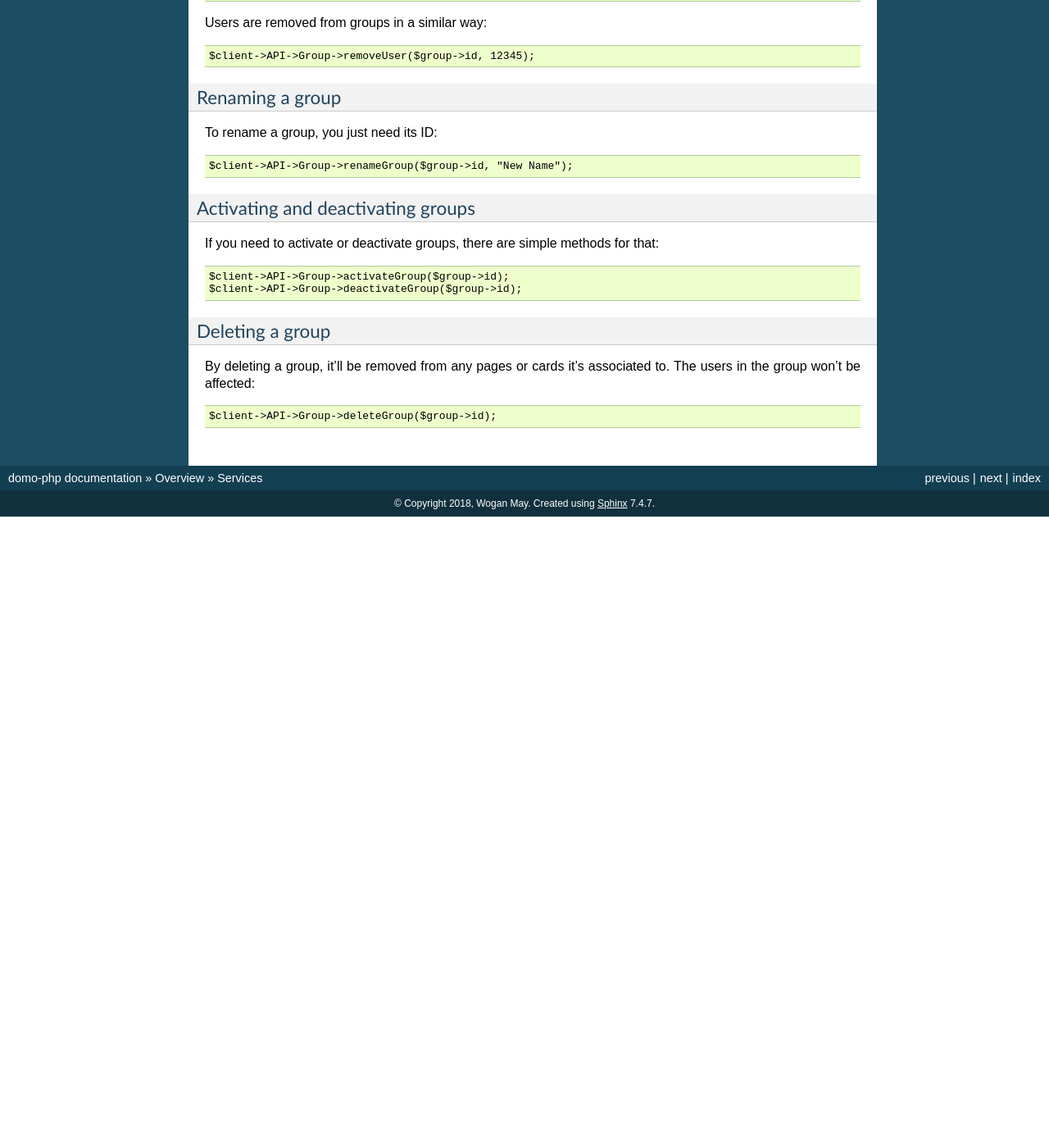
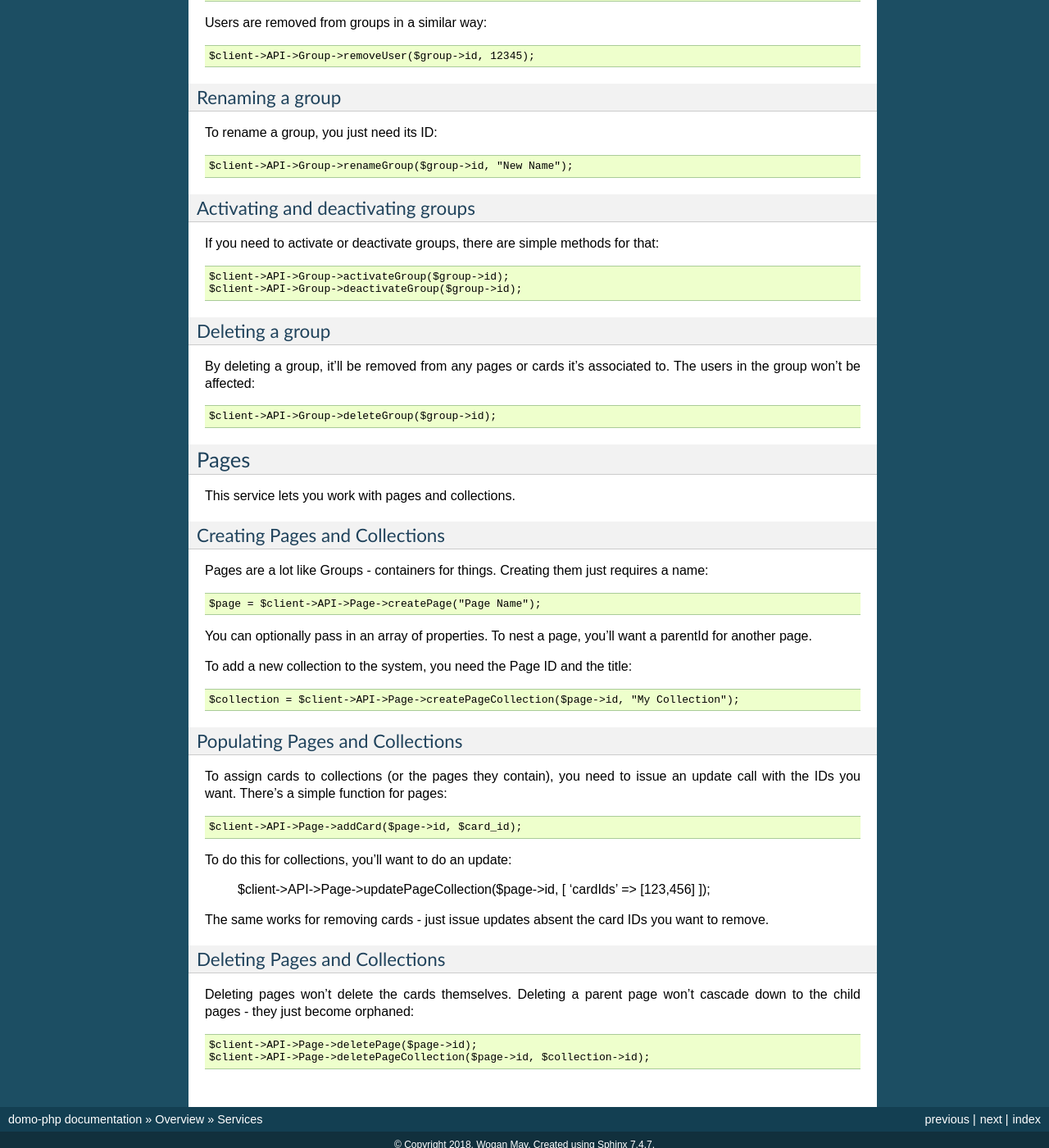
Before and after one commit to woganmay/domo-php, a Sphinx documentation site: the page built from docs/services.rst, in a window 1280 px wide and 1400 px high, scrolled down 2694 px. Shown: the whole window at 82% size. Built offline with Sphinx 7.4.7, drawn with Linux system fonts in a browser that asks for light colours; before the commit the page ends 3324 px from its top, so only the background shows below that; some of the changed text lies outside the part shown.

Commit message:
Adding documentation for pages

```diff
--- a/docs/services.rst
+++ b/docs/services.rst
@@ -154,3 +154,42 @@ Deleting a group
 By deleting a group, it'll be removed from any pages or cards it's associated to. The users in the group won't be affected::
 
     $client->API->Group->deleteGroup($group->id);
+
+Pages
+-----
+
+This service lets you work with pages and collections.
+
+Creating Pages and Collections
+~~~~~~~~~~~~~~~~~~~~~~~~~~~~~~
+
+Pages are a lot like Groups - containers for things. Creating them just requires a name::
+
+    $page = $client->API->Page->createPage("Page Name");
+
+You can optionally pass in an array of properties. To nest a page, you'll want a parentId for another page.
+
+To add a new collection to the system, you need the Page ID and the title::
+
+    $collection = $client->API->Page->createPageCollection($page->id, "My Collection");
+
+Populating Pages and Collections
+~~~~~~~~~~~~~~~~~~~~~~~~~~~~~~~~
+
+To assign cards to collections (or the pages they contain), you need to issue an update call with the IDs you want. There's a simple function for pages::
+
+    $client->API->Page->addCard($page->id, $card_id);
+
+To do this for collections, you'll want to do an update:
+
+    $client->API->Page->updatePageCollection($page->id, [ 'cardIds' => [123,456] ]);
+
+The same works for removing cards - just issue updates absent the card IDs you want to remove.
+
+Deleting Pages and Collections
+~~~~~~~~~~~~~~~~~~~~~~~~~~~~~~
+
+Deleting pages won't delete the cards themselves. Deleting a parent page won't cascade down to the child pages - they just become orphaned::
+
+    $client->API->Page->deletePage($page->id);
+    $client->API->Page->deletePageCollection($page->id, $collection->id);
```
